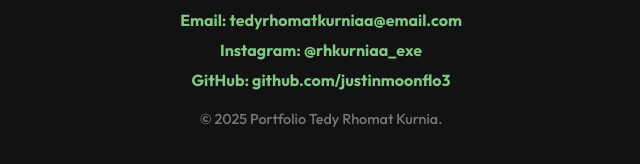
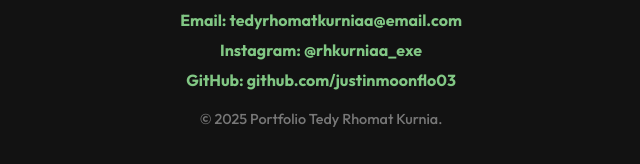
Before and after one commit to Justinmoon03/Portfolio-tedy, a plain HTML site: page index.html in a window 1280 px wide. Shown: the part 1083-1247 px from the top of the page, 319-959 px from the left. Drawn offline with Linux system fonts and the light colour scheme.

Commit message:
Update index.html

```diff
--- a/index.html
+++ b/index.html
@@ -126,7 +126,7 @@
       <p>Hubungi saya:</p>
       <strong>Email: tedyrhomatkurniaa@email.com</strong>
       <strong>Instagram: @rhkurniaa_exe</strong>
-      <strong>GitHub: github.com/justinmoonflo3</strong>
+      <strong>GitHub: github.com/justinmoonflo03</strong>
     </div>
   </div>
 
```
